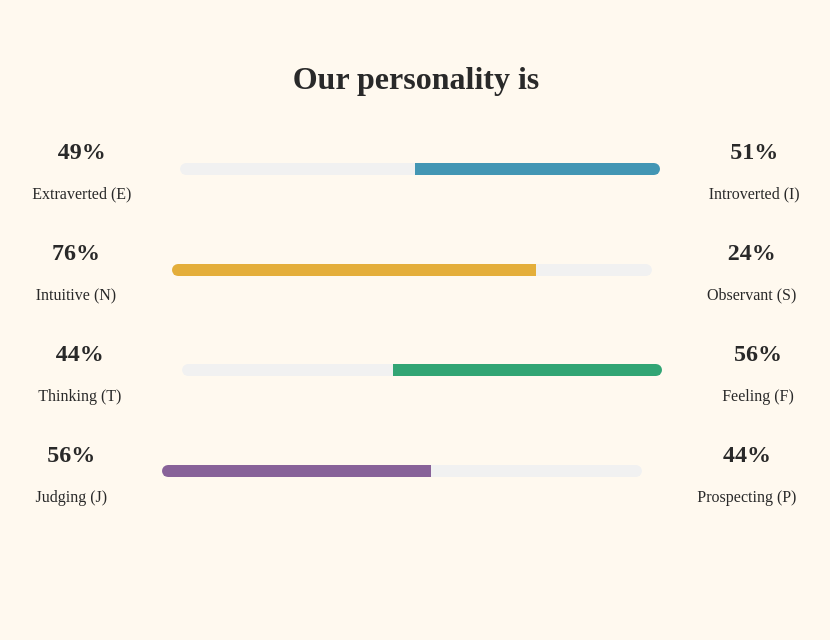
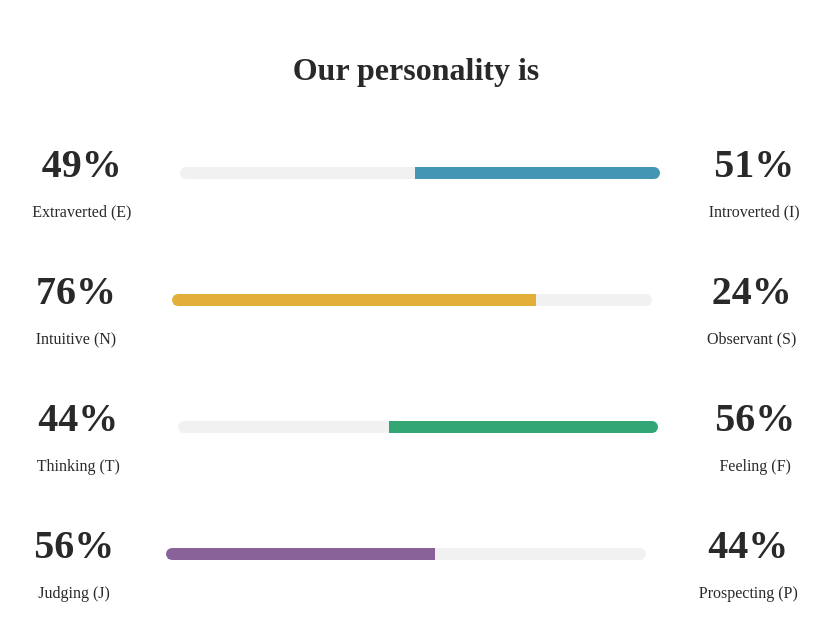
Before and after one commit to PennSpark/sp22-red-penn-playbook, a React (Create React App) app in the folder client/: page /penn-wrapped/1 in a window 1280 px wide. Shown: the top 640 px of the page, without its empty margins (224-1054 px from the left). Built offline with nearby package versions, Linux system fonts and the light colour scheme; a small style sheet from the web is missing; a web font is replaced by a local one.

Commit message:
Fix numdates top thingy and restyle mbti

```diff
--- a/client/src/components/penn-wrapped/MBTI.js
+++ b/client/src/components/penn-wrapped/MBTI.js
@@ -1,10 +1,10 @@
 import React, { useContext, useState } from 'react'
 import { useParams, Link } from "react-router-dom"
-import './MBTI.css'
+import './MBTI.scss'
 
 const MBTI = () => {
     return (
-        <div className="pw-container">
+        <div className="pw-container mbti-block">
             <div class="mbti-container">
                 <h1>Our personality is</h1>
                 <div class="trait-pair-container">
--- a/client/src/components/penn-wrapped/MBTI.css
+++ b/client/src/components/penn-wrapped/MBTI.scss
@@ -28,12 +28,22 @@
     }
   }
 
+.mbti-block {
+  padding-top: 30px;
+  background-color: #fff;
+}
+
 .mbti-container {
     width: 51em;
     text-align: center;
-    margin-top: 60px;
     margin-left: auto;
     margin-right: auto;
+
+    h2 {
+      font-size: 2.5em;
+      margin-top: 30px;
+      margin-bottom: 0;
+    }
 }
 
 .trait-pair-container {
--- a/client/src/components/penn-wrapped/NumDates.scss
+++ b/client/src/components/penn-wrapped/NumDates.scss
@@ -1,18 +1,18 @@
 .nd-block {
   background-color: #ebd4df;
   text-align: center;
-  padding-left: 40px;
-  padding-right: 40px;
+  padding: 40px;
+  padding-top: 60px;
 }
 
 .nd-block h1 {
-    padding-top: 10vh;
+  margin-top: 0;
   padding-bottom: 4vh;
   font-weight: 700;
-    font-size: 3rem;
+  font-size: 2.4rem;
 }
 
-.nd-roses > div {
+.nd-roses>div {
   vertical-align: top;
   display: inline-block;
   max-width: 10vw;
@@ -44,7 +44,7 @@
 }
 
 @media (max-width: 700px) {
-    .nd-roses > div {
+  .nd-roses>div {
     max-width: 30vw;
     transition: 0.2s;
   }
--- a/client/src/components/penn-wrapped/TimesCried.js
+++ b/client/src/components/penn-wrapped/TimesCried.js
@@ -10,11 +10,6 @@ const TimesCried = () => {
         <div className="pw-container">
             <div class="tc-container">
             <h1>"How many frat parties did you go to?"</h1>
-                <div class="fp-row">
-                    <img src={Frat0} alt="28.1% have 1-3 close friends" />
-                    <img src={Frat3} alt="44.5% have 4-6 close friends" />
-                    <img src={Frat6} alt="16.4% have 7-9 close friends" />
-                </div>
             </div>
         </div>
     );
```
Lines whose indentation alone changed are shown as unchanged.
